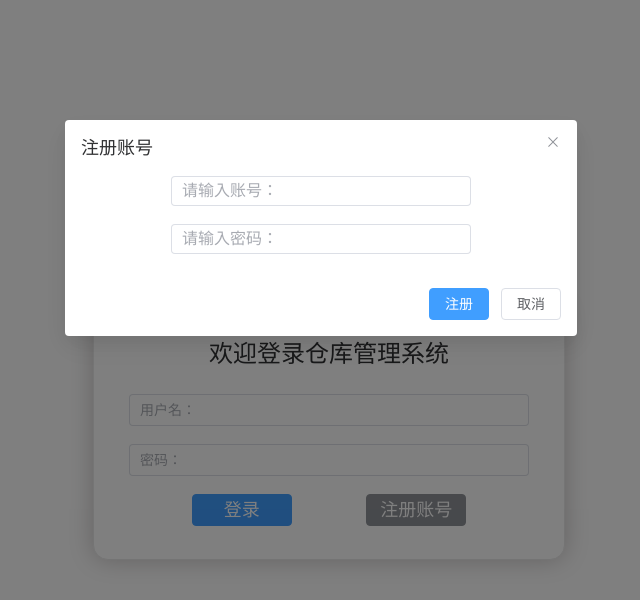
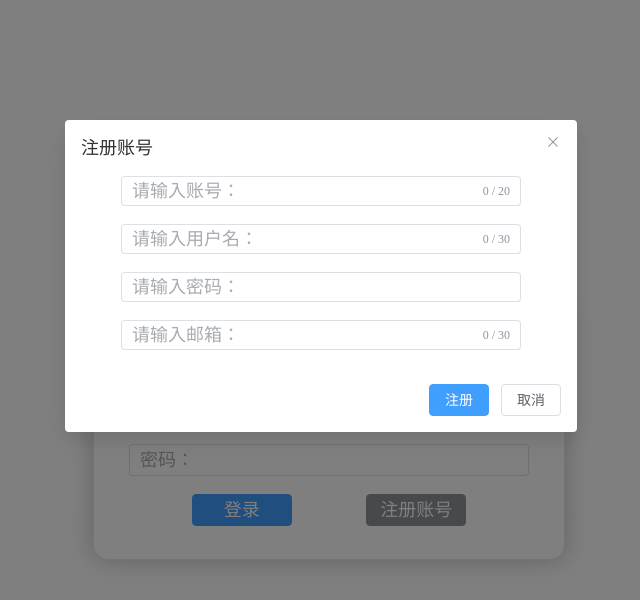
Before and after one commit to AkiranXin/RepositoryCli, a Vue app: page / in a window 1280 px wide. Both pictures are taken after a click on the button "注册账号". Shown: the top 600 px of the page, without its empty margins (319-959 px from the left). Built offline with nearby package versions, Linux system fonts and the light colour scheme.

Commit message:
完成注册页面书写和请求发送 v0.2

```diff
--- a/src/pages/login.vue
+++ b/src/pages/login.vue
@@ -5,10 +5,10 @@
           欢迎登录仓库管理系统
         </el-header>
         <el-form-item label="">
-          <el-input v-model="data.account" placeholder="用户名：" clearable ></el-input>
+          <el-input class="login_input" v-model="data.account" placeholder="账号：" clearable ></el-input>
         </el-form-item>
         <el-form-item label="">
-          <el-input v-model="data.password" placeholder="密码：" show-password clearable ></el-input>
+          <el-input class="login_input" v-model="data.password" placeholder="密码：" show-password clearable ></el-input>
         </el-form-item>
         <el-form-item>
           <el-button @click="onSubmit" class="btn" type="primary">登录</el-button>
@@ -21,24 +21,30 @@
     title="注册账号"
     width="40%"
   >
-    <el-form :rules="data.rules" >
+    <el-form v-loading="screenLoading">
       <el-form-item>
-        <el-input class="regi_input" v-model="data.regi_acc" placeholder="请输入账号："></el-input>
+        <el-input class="regi_input" v-model="data.regi_acc" placeholder="请输入账号：" maxlength="20" minlength="6" show-word-limit clearable></el-input>
       </el-form-item>
       <el-form-item>
-        <el-input class="regi_input" v-model="data.regi_pwd" placeholder="请输入密码："></el-input>
+        <el-input class="regi_input" v-model="data.regi_name" placeholder="请输入用户名：" maxlength="30" minlength="6" show-word-limit clearable></el-input>
+      </el-form-item>
+      <el-form-item>
+        <el-input class="regi_input" v-model="data.regi_pwd" placeholder="请输入密码：" maxlength="30" minlength="6" show-word-limit show-password clearable></el-input>
+      </el-form-item>
+      <el-form-item>
+        <el-input class="regi_input" v-model="data.regi_email" placeholder="请输入邮箱：" maxlength="30" minlength="6" show-word-limit clearable></el-input>
       </el-form-item>
     </el-form>
     <template #footer>
       <span class="dialog-footer">
         <el-tooltip content="提交注册之后，请等待管理员审核" placement="top" effect="dark">
-          <el-button type="primary" @click="onRegit, dialogVisible = false"
+          <el-button :disabled="disbutton" type="primary" @click="onRegit"
             >注册</el-button
           >
         </el-tooltip>
 
 
-        <el-button @click="dialogVisible = false">取消</el-button>
+        <el-button :disabled="disbutton" @click="dialogVisible = false" >取消</el-button>
       </span>
     </template>
   </el-dialog>
@@ -49,54 +55,123 @@ import { reactive } from "@vue/reactivity";
 import { ref } from "vue";
 import { useRouter } from "vue-router";
 import axios from "axios";
+import { ElMessage, ElLoading } from "element-plus";
 export default {
   setup() {
     const router = useRouter();
     const dialogVisible = ref(false);
+    const screenLoading = ref(false);
+    const disbutton = ref(false);
     const data = reactive({
       account: "",
       password: "",
       regi_acc: "",
+      regi_name: "",
       regi_pwd: "",
-      rules: {
-        account: [
-          { required: true, message: "请输入用户名", trigger: "blur" },
-          { min: 2, max: 8, message: "长度在 2 到 8 个字符", trigger: "blur" },
-        ],
-        password: [{ required: true, message: "请输入密码", trigger: "blur" }],
-      },
+      regi_email: "",
+      regi_message: "",
     });
 
+    //登录信息获取，用于判断和验证登录
     const getData = async () => {
-      const res = await axios.get("http://localhost:8080/selectByPageHelper");
-      if (
-        res.data.userList[0].user_account == data.account &&
-        res.data.userList[0].user_pwd == data.password
+      const res = await axios.get("http://localhost:8080/user/login", {
+        params: {
+          user_account: data.account,
+        },
+      });
+      if (res.data == "") {
+        ElMessage({
+          message: "账号不存在,请重新输入账号!",
+          type: "warning",
+        });
+      } else if (
+        res.data[0].user_account == data.account &&
+        res.data[0].user_pwd == data.password
       ) {
         console.log("OK");
         router.push({ path: "/main" });
       } else {
-        alert("密码错误或者账号不存在！");
+        ElMessage({
+          message: "密码错误！",
+          type: "warning",
+        });
       }
     };
 
-    const registry = async () =>{
-      const res = await axios.post();
 
-    }
 
+    //登录按钮提交事件
     const onSubmit = () => {
-      getData();
+      if (data.account == "") {
+        ElMessage({
+          message: "账号不能为空",
+          type: "error",
+        });
+      } else if (data.password == "") {
+        ElMessage({
+          message: "密码不能为空",
+          type: "error",
+        });
+      } else {
+        getData();
+      }
+    };
+    //注册用户信息
+    const registry = async () => {
+      const res = await axios.get("http://localhost:8080/user/Registry", {
+        params: {
+          user_account: data.regi_acc,
+          user_pwd: data.regi_pwd,
+          user_name: data.regi_name,
+          user_email: data.regi_email,
+        },
+      });
+      console.log(res);
+    };
+    //注册按钮提交事件
+    const onRegit = () => {
+      if (data.regi_acc == "") {
+        ElMessage({
+          message: "账号不能为空",
+          type: "error",
+        });
+      } else if (data.regi_pwd == "") {
+        ElMessage({
+          message: "密码不能为空",
+          type: "error",
+        });
+      } else if (data.regi_name == "") {
+        ElMessage({
+          message: "用户名不能为空",
+          type: "error",
+        });
+      } else if (data.regi_email == "") {
+        ElMessage({
+          message: "邮箱不能为空",
+          type: "error",
+        });
+      } else {
+        registry();
+        screenLoading.value = true;
+        disbutton.value = true;
+        setTimeout(() => {
+          disbutton.value = false;
+          screenLoading.value = false;
+          ElMessage({
+            message: "已提交注册申请，等待管理员审核",
+            type: "success",
+          });
+        }, 1500);
+      }
     };
 
-    const onRegit = () => {
-
-    };
     return {
       data,
       onSubmit,
       dialogVisible,
-      onRegit
+      onRegit,
+      screenLoading,
+      disbutton,
     };
   },
 };
@@ -125,15 +200,18 @@ export default {
   border: 1px solid #eaeaea;
   box-shadow: 0 0 25px #cac6c6;
 }
+.login_input {
+  font-size: 18px;
+}
 .btn {
   margin: 0 auto;
   font-size: 18px;
   width: 100px;
 }
-.regi_input{
-  font-size: 16px;
+.regi_input {
+  font-size: 18px;
   height: 30px;
-  width: 300px;
+  width: 400px;
   margin: 0 auto;
 }
 </style>
```
